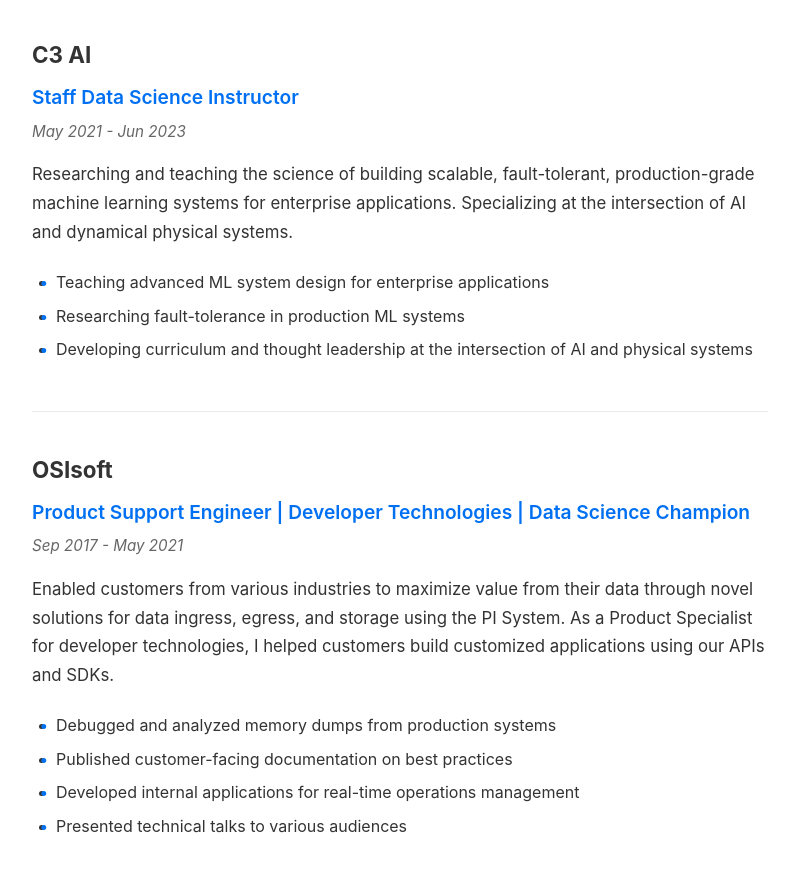
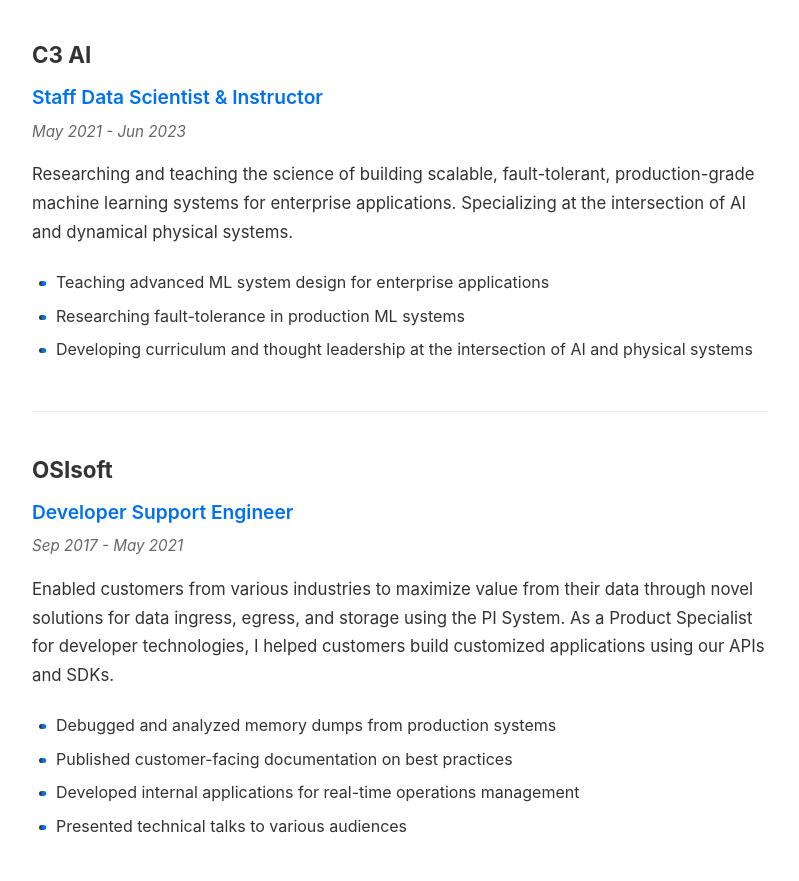
Before and after one commit to shreysatpathy/shreysatpathy.github.io, a website: page about.html in a window 1280 px wide. Shown: the part 1185-2066 px from the top of the page, without its empty margins (448-1247 px from the left). Drawn offline with Linux system fonts and the light colour scheme.

Commit message:
update about

```diff
--- a/about.html
+++ b/about.html
@@ -76,7 +76,7 @@
 
               <div class="experience-item">
                 <h4>C3 AI</h4>
-                <p class="position">Staff Data Science Instructor</p>
+                <p class="position">Staff Data Scientist & Instructor</p>
                 <p class="duration">May 2021 - Jun 2023</p>
                 <p>Researching and teaching the science of building scalable, fault-tolerant, production-grade machine learning systems for enterprise applications. Specializing at the intersection of AI and dynamical physical systems.</p>
                 <div class="experience-highlights-container">
@@ -90,7 +90,7 @@
 
               <div class="experience-item">
                 <h4>OSIsoft</h4>
-                <p class="position">Product Support Engineer | Developer Technologies | Data Science Champion</p>
+                <p class="position">Developer Support Engineer</p>
                 <p class="duration">Sep 2017 - May 2021</p>
                 <p>Enabled customers from various industries to maximize value from their data through novel solutions for data ingress, egress, and storage using the PI System. As a Product Specialist for developer technologies, I helped customers build customized applications using our APIs and SDKs.</p>
                 <ul class="experience-highlights">
```
